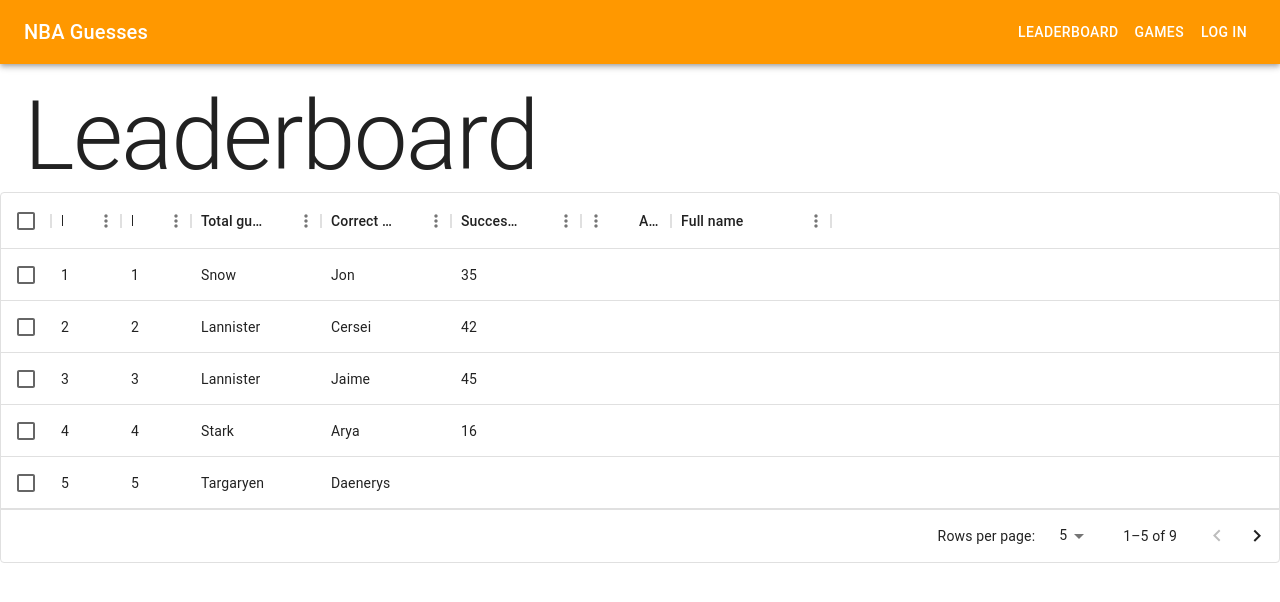
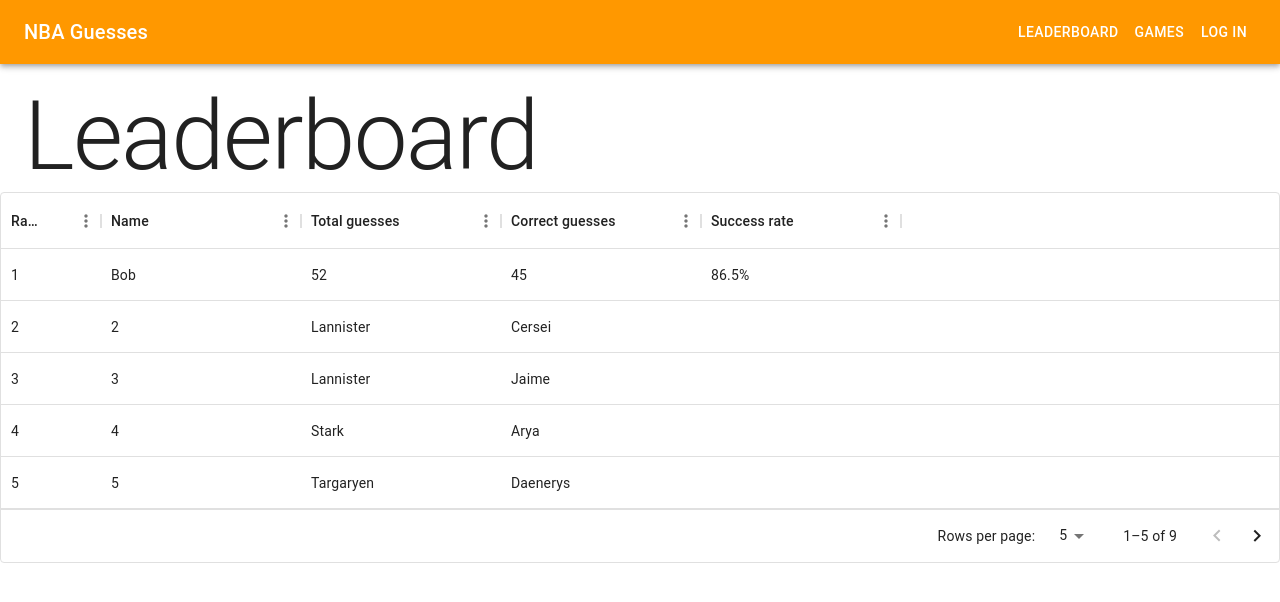
Before and after one commit to FuShingLeung/nba-guesses, a Next.js app: page /leaderboard in a window 1280 px wide. Shown: the top 602 px of the page. Built offline with nearby package versions, Linux system fonts and the light colour scheme; no server answers.

Commit message:
updated leaderboard headings

```diff
--- a/components/Table.jsx
+++ b/components/Table.jsx
@@ -12,7 +12,6 @@ function Table({ rows, columns }) {
         },
       }}
       pageSizeOptions={[5, 10]}
-      checkboxSelection
     />
   );
 }
--- a/lib/validation/index.js
+++ b/lib/validation/index.js
@@ -2,7 +2,7 @@ import * as yup from 'yup';
 
 const addUserSchema = yup
   .object({
-    userID: yup.string().trim().max(300).required(),
+    nickname: yup.string().trim().max(300).required(),
     totalGuesses: yup.number(),
     correctGuesses: yup.number(),
     guessHistory: yup.array().of(
@@ -16,7 +16,7 @@ const addUserSchema = yup
 
 const updateUserSchema = yup
   .object({
-    userID: yup.string().trim().max(300).required(),
+    nickname: yup.string().trim().max(300).required(),
     totalGuesses: yup.number(),
     correctGuesses: yup.number(),
     guessHistory: yup.array().of(
--- a/pages/leaderboard.jsx
+++ b/pages/leaderboard.jsx
@@ -7,35 +7,20 @@ import Table from '@/components/Table';
 
 export default function Leaderboard() {
   const columns = [
-    { field: 'id', headerName: 'Ranking', width: 70 },
-    { field: 'nickname', headerName: 'Name', width: 70 },
-    { field: 'totalGuesses', headerName: 'Total guesses', width: 130 },
-    { field: 'correctGuesses', headerName: 'Correct guesses', width: 130 },
-    { field: 'accuracy', headerName: 'Success rate', width: 130 },
-    {
-      field: 'age',
-      headerName: 'Age',
-      type: 'number',
-      width: 90,
-    },
-    {
-      field: 'fullName',
-      headerName: 'Full name',
-      description: 'This column has a value getter and is not sortable.',
-      sortable: false,
-      width: 160,
-      valueGetter: (params) =>
-        `${params.row.firstName || ''} ${params.row.lastName || ''}`,
-    },
+    { field: 'id', headerName: 'Ranking', width: 100 },
+    { field: 'nickname', headerName: 'Name', width: 200 },
+    { field: 'totalGuesses', headerName: 'Total guesses', width: 200 },
+    { field: 'correctGuesses', headerName: 'Correct guesses', width: 200 },
+    { field: 'accuracy', headerName: 'Success rate', width: 200 },
   ];
 
   const rows = [
     {
       id: 1,
-      nickname: 1,
-      totalGuesses: 'Snow',
-      correctGuesses: 'Jon',
-      accuracy: 35,
+      nickname: 'Bob',
+      totalGuesses: 52,
+      correctGuesses: 45,
+      accuracy: (45 / 52) * 100,
     },
     {
       id: 2,
@@ -95,6 +80,12 @@ export default function Leaderboard() {
     },
   ];
 
+  rows.forEach((row) => {
+    const { totalGuesses, correctGuesses } = row;
+    const accuracy = (correctGuesses / totalGuesses) * 100;
+    row.accuracy = isNaN(accuracy) ? null : `${accuracy.toFixed(1)}%`;
+  });
+
   return (
     <>
       <Head>
```
